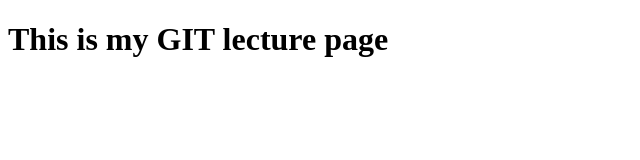
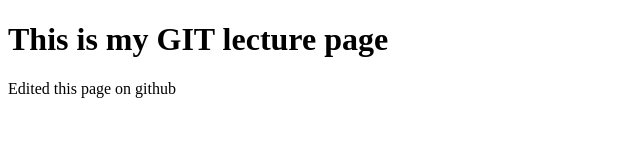
Before and after one commit to waverr/comp1950, a plain HTML site: page index.html in a window 1280 px wide. Shown: the whole page, without its empty margins (0-640 px from the left). Drawn offline with Linux system fonts and the light colour scheme.

Commit message:
Added content to index

```diff
--- a/index.html
+++ b/index.html
@@ -6,5 +6,6 @@
  </head>
  <body>
   <h1>This is my GIT lecture page</h1>
+  <p>Edited this page on github</p>
  </body>
 </html>
```
